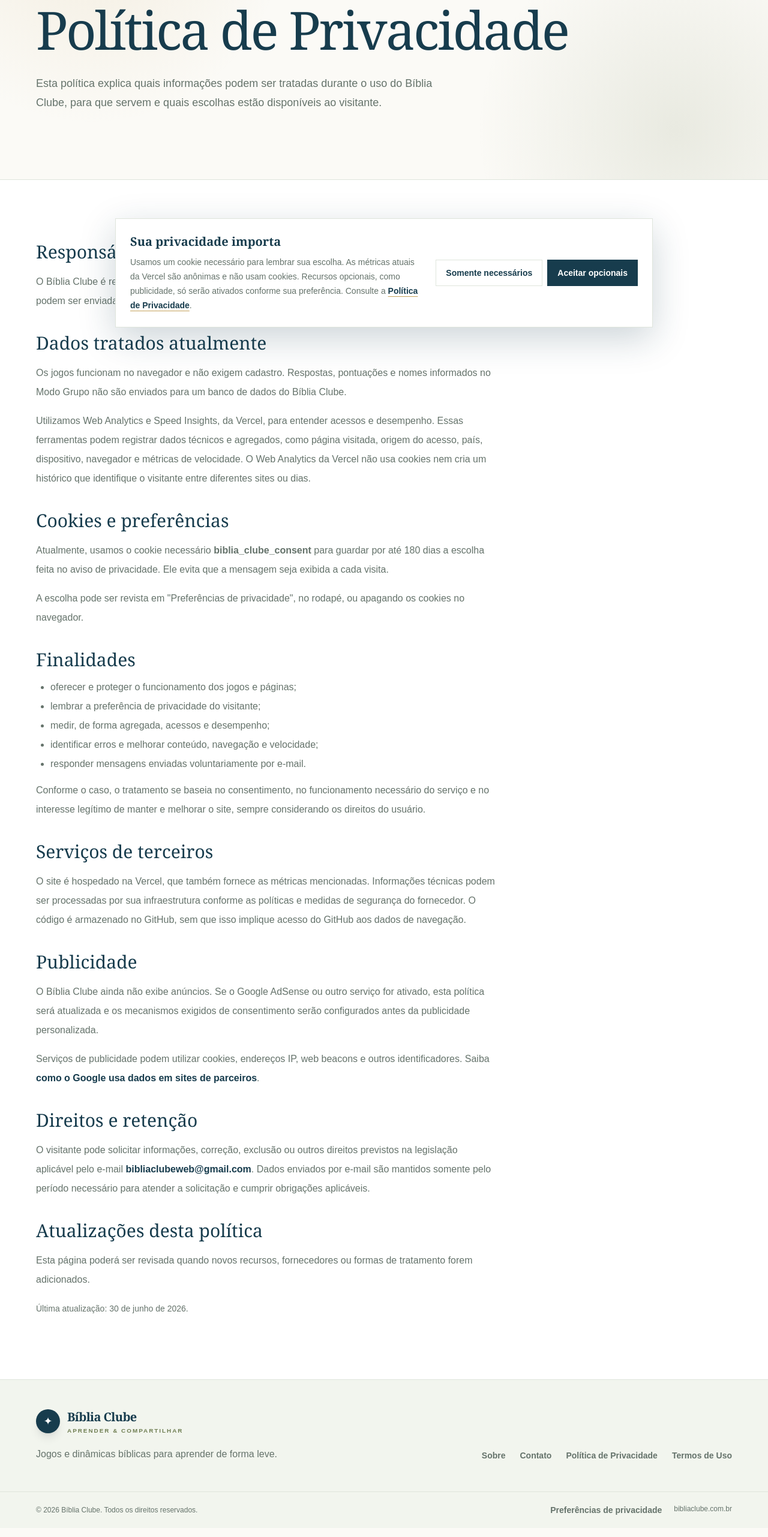
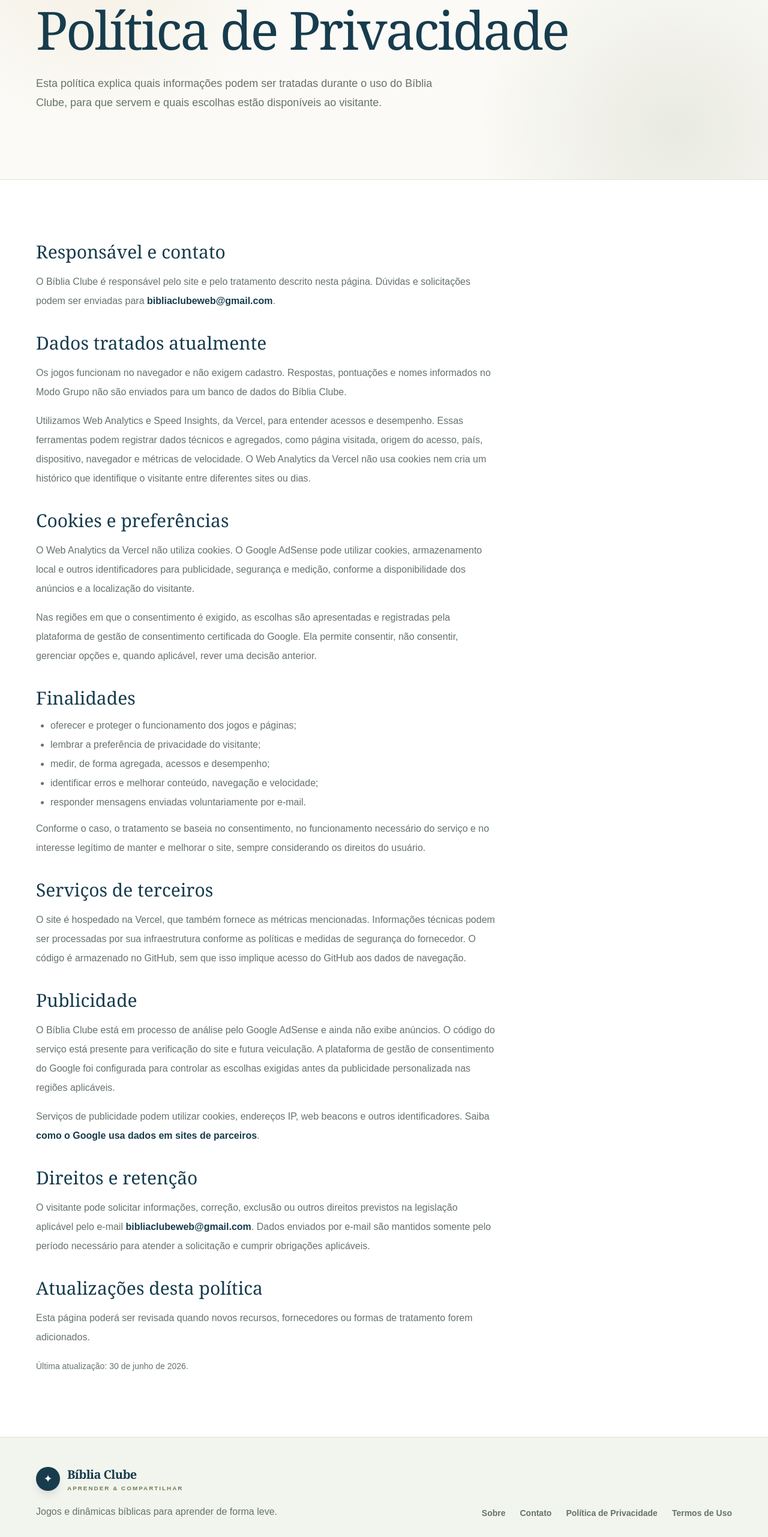
Before and after one commit to medinafrm-collab/biblia-clube, a Next.js app: page /politica-de-privacidade in a window 1280 px wide. Shown: the part 234-2797 px from the top of the page at 60% size. Built offline with nearby package versions, Linux system fonts and the light colour scheme.

Commit message:
Corrige consentimento e reforca seguranca

```diff
--- a/next.config.ts
+++ b/next.config.ts
@@ -2,6 +2,25 @@ import type { NextConfig } from "next";
 
 const nextConfig: NextConfig = {
   poweredByHeader: false,
+  async headers() {
+    return [
+      {
+        source: "/:path*",
+        headers: [
+          { key: "X-Content-Type-Options", value: "nosniff" },
+          { key: "X-Frame-Options", value: "DENY" },
+          {
+            key: "Referrer-Policy",
+            value: "strict-origin-when-cross-origin",
+          },
+          {
+            key: "Permissions-Policy",
+            value: "camera=(), microphone=(), geolocation=(), payment=(), usb=()",
+          },
+        ],
+      },
+    ];
+  },
 };
 
 export default nextConfig;
--- a/src/app/layout.tsx
+++ b/src/app/layout.tsx
@@ -1,7 +1,6 @@
 import type { Metadata } from "next";
 import { Analytics } from "@vercel/analytics/next";
 import { SpeedInsights } from "@vercel/speed-insights/next";
-import { CookieConsent } from "@/components/CookieConsent";
 import "./globals.css";
 
 export const metadata: Metadata = {
@@ -67,7 +66,6 @@ export default function RootLayout({
       </head>
       <body>
         {children}
-        <CookieConsent />
         <Analytics />
         <SpeedInsights />
       </body>
--- a/src/app/politica-de-privacidade/page.tsx
+++ b/src/app/politica-de-privacidade/page.tsx
@@ -24,8 +24,8 @@ export default function PoliticaDePrivacidadePage() {
       </div>
       <div>
         <h2>Cookies e preferências</h2>
-        <p className="mt-4">Atualmente, usamos o cookie necessário <strong>biblia_clube_consent</strong> para guardar por até 180 dias a escolha feita no aviso de privacidade. Ele evita que a mensagem seja exibida a cada visita.</p>
-        <p className="mt-4">A escolha pode ser revista em &quot;Preferências de privacidade&quot;, no rodapé, ou apagando os cookies no navegador.</p>
+        <p className="mt-4">O Web Analytics da Vercel não utiliza cookies. O Google AdSense pode utilizar cookies, armazenamento local e outros identificadores para publicidade, segurança e medição, conforme a disponibilidade dos anúncios e a localização do visitante.</p>
+        <p className="mt-4">Nas regiões em que o consentimento é exigido, as escolhas são apresentadas e registradas pela plataforma de gestão de consentimento certificada do Google. Ela permite consentir, não consentir, gerenciar opções e, quando aplicável, rever uma decisão anterior.</p>
       </div>
       <div>
         <h2>Finalidades</h2>
@@ -44,7 +44,7 @@ export default function PoliticaDePrivacidadePage() {
       </div>
       <div>
         <h2>Publicidade</h2>
-        <p className="mt-4">O Bíblia Clube ainda não exibe anúncios. Se o Google AdSense ou outro serviço for ativado, esta política será atualizada e os mecanismos exigidos de consentimento serão configurados antes da publicidade personalizada.</p>
+        <p className="mt-4">O Bíblia Clube está em processo de análise pelo Google AdSense e ainda não exibe anúncios. O código do serviço está presente para verificação do site e futura veiculação. A plataforma de gestão de consentimento do Google foi configurada para controlar as escolhas exigidas antes da publicidade personalizada nas regiões aplicáveis.</p>
         <p className="mt-4">Serviços de publicidade podem utilizar cookies, endereços IP, web beacons e outros identificadores. Saiba <a href="https://policies.google.com/technologies/partner-sites?hl=pt-BR" target="_blank" rel="noreferrer">como o Google usa dados em sites de parceiros</a>.</p>
       </div>
       <div>
--- a/src/components/CookieConsent.tsx
+++ /dev/null
@@ -1,66 +0,0 @@
-"use client";
-
-import Link from "next/link";
-import { useEffect, useState } from "react";
-
-const COOKIE_NAME = "biblia_clube_consent";
-const OPEN_EVENT = "biblia-clube:open-privacy-settings";
-
-export function CookieConsent() {
-  const [open, setOpen] = useState(false);
-
-  useEffect(() => {
-    const saved = document.cookie
-      .split("; ")
-      .some((item) => item.startsWith(`${COOKIE_NAME}=`));
-    const timer = window.setTimeout(() => setOpen(!saved), 0);
-
-    const reopen = () => setOpen(true);
-    window.addEventListener(OPEN_EVENT, reopen);
-    return () => {
-      window.clearTimeout(timer);
-      window.removeEventListener(OPEN_EVENT, reopen);
-    };
-  }, []);
-
-  function choose(value: "all" | "necessary") {
-    const secure = location.protocol === "https:" ? "; Secure" : "";
-    document.cookie = `${COOKIE_NAME}=${value}; Max-Age=15552000; Path=/; SameSite=Lax${secure}`;
-    setOpen(false);
-  }
-
-  if (!open) return null;
-
-  return (
-    <aside
-      aria-label="Preferências de privacidade"
-      className="fixed inset-x-3 bottom-3 z-[100] mx-auto max-w-4xl border border-[var(--border)] bg-white p-5 shadow-[0_18px_60px_rgba(23,60,77,0.22)] sm:bottom-5 sm:p-6"
-    >
-      <div className="grid gap-5 md:grid-cols-[1fr_auto] md:items-center">
-        <div>
-          <h2 className="font-serif text-xl font-bold text-[var(--navy)]">
-            Sua privacidade importa
-          </h2>
-          <p className="mt-2 max-w-2xl text-sm leading-6 text-[var(--muted)]">
-            Usamos um cookie necessário para lembrar sua escolha. As métricas
-            atuais da Vercel são anônimas e não usam cookies. Recursos
-            opcionais, como publicidade, só serão ativados conforme sua
-            preferência. Consulte a{" "}
-            <Link href="/politica-de-privacidade" className="font-bold text-[var(--navy)] underline decoration-[var(--gold)] underline-offset-4">
-              Política de Privacidade
-            </Link>
-            .
-          </p>
-        </div>
-        <div className="flex flex-col gap-2 sm:flex-row md:flex-col lg:flex-row">
-          <button type="button" onClick={() => choose("necessary")} className="min-h-11 whitespace-nowrap border border-[var(--border)] bg-white px-4 text-sm font-bold text-[var(--navy)] hover:border-[var(--gold)] hover:bg-[var(--gold-soft)]">
-            Somente necessários
-          </button>
-          <button type="button" onClick={() => choose("all")} className="min-h-11 whitespace-nowrap border border-[var(--navy)] bg-[var(--navy)] px-4 text-sm font-bold text-white hover:bg-[var(--navy-light)]">
-            Aceitar opcionais
-          </button>
-        </div>
-      </div>
-    </aside>
-  );
-}
--- a/src/components/Footer.tsx
+++ b/src/components/Footer.tsx
@@ -1,6 +1,5 @@
 import Link from "next/link";
 import { Logo } from "./Logo";
-import { PrivacySettingsButton } from "./PrivacySettingsButton";
 
 const links = [
   { label: "Sobre", href: "/sobre" },
@@ -37,10 +36,7 @@ export function Footer() {
       <div className="border-t border-[var(--border)]">
         <div className="container-site flex flex-col gap-2 py-5 text-xs text-[var(--muted)] sm:flex-row sm:items-center sm:justify-between">
           <p>© {new Date().getFullYear()} Bíblia Clube. Todos os direitos reservados.</p>
-          <div className="flex flex-wrap gap-x-5 gap-y-2">
-            <PrivacySettingsButton />
-            <p>bibliaclube.com.br</p>
-          </div>
+          <p>bibliaclube.com.br</p>
         </div>
       </div>
     </footer>
--- a/src/components/PrivacySettingsButton.tsx
+++ /dev/null
@@ -1,13 +0,0 @@
-"use client";
-
-export function PrivacySettingsButton() {
-  return (
-    <button
-      type="button"
-      onClick={() => window.dispatchEvent(new Event("biblia-clube:open-privacy-settings"))}
-      className="border-0 bg-transparent p-0 text-sm font-bold text-[var(--muted)] hover:text-[var(--navy)]"
-    >
-      Preferências de privacidade
-    </button>
-  );
-}
```
